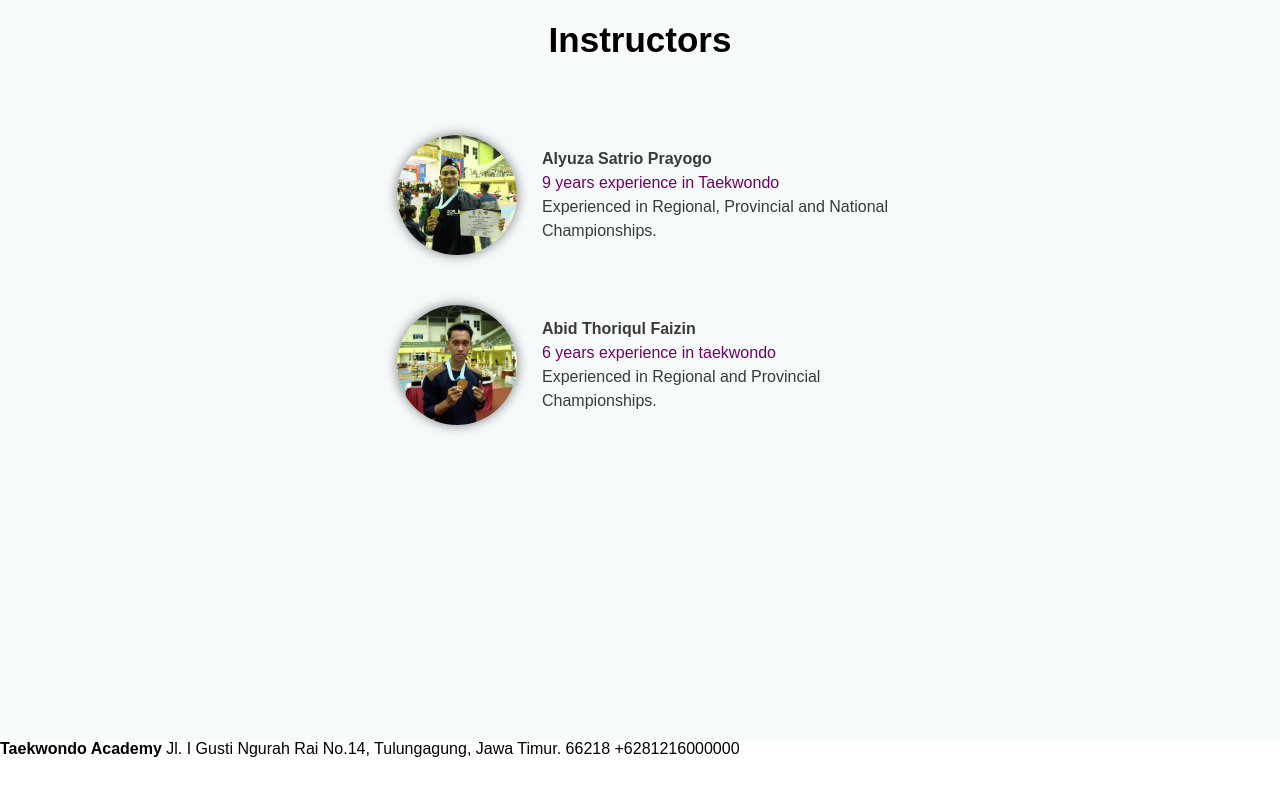
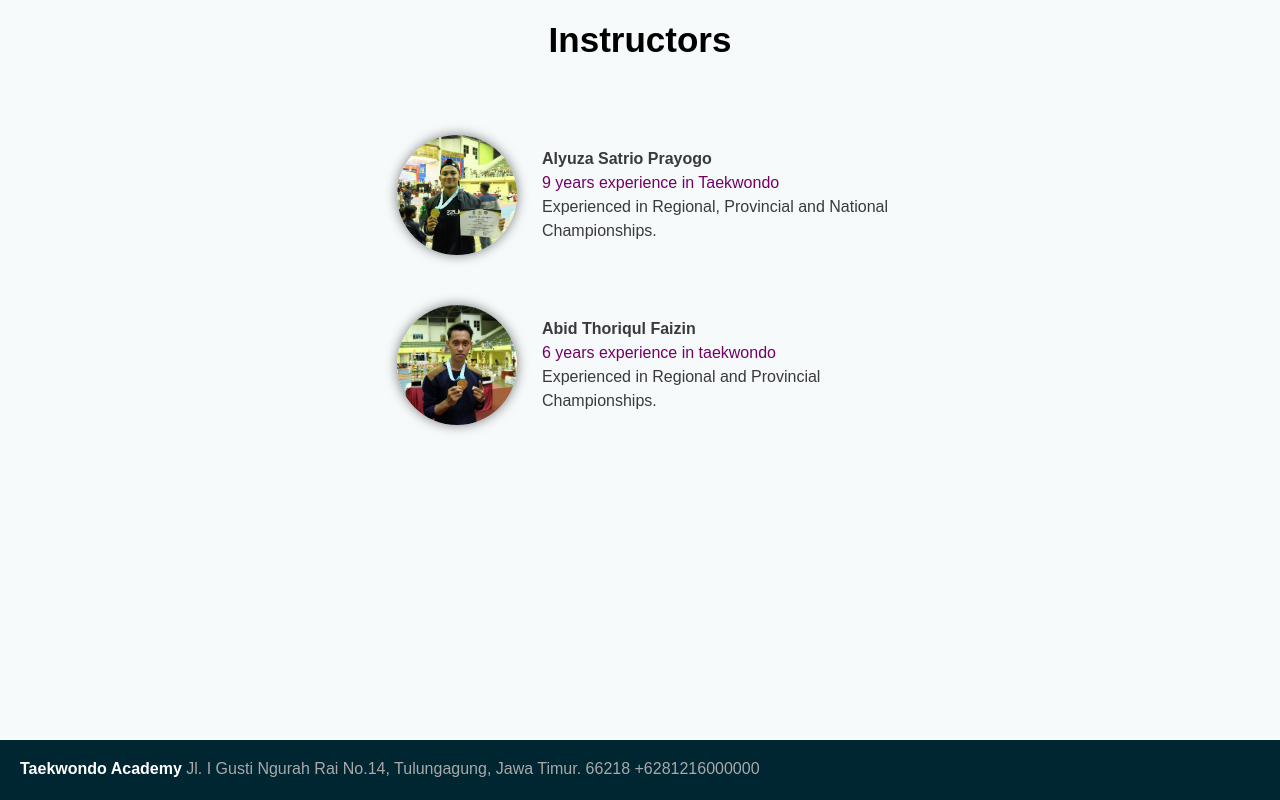
Before and after one commit to RevoU-FSSE-2/week-5-alyuza, a plain HTML site: page index.html in a window 1280 px wide. Shown: the part 2720-3520 px from the top of the page. Before the commit the page ends 3478 px from the top, so only its background shows below. Drawn offline with Linux system fonts and the light colour scheme.

Commit message:
styling footer

```diff
--- a/style.css
+++ b/style.css
@@ -268,6 +268,19 @@ body {
     margin: 25px;
 }
 
+/* Footer */
+.footer-container {
+    background-color: var(--color2);
+    width: 100%;
+    height: 60px;
+    padding: 20px;
+}
+.footer-container strong {color: white;}
+.footer-container p {
+    color: rgb(169, 169, 169);
+    width: 100%;
+}
+
 /* Contact Section */
 .form-text {margin: 30px;}
 .form-text h2 {
@@ -323,6 +336,7 @@ body {
         font-size: 16px;
         line-height: 1.5;
     }
+    .footer-container {height: 12vh;}
     /* Section Instructor */
     .item-instructor {
         margin-bottom: 50px;
```
